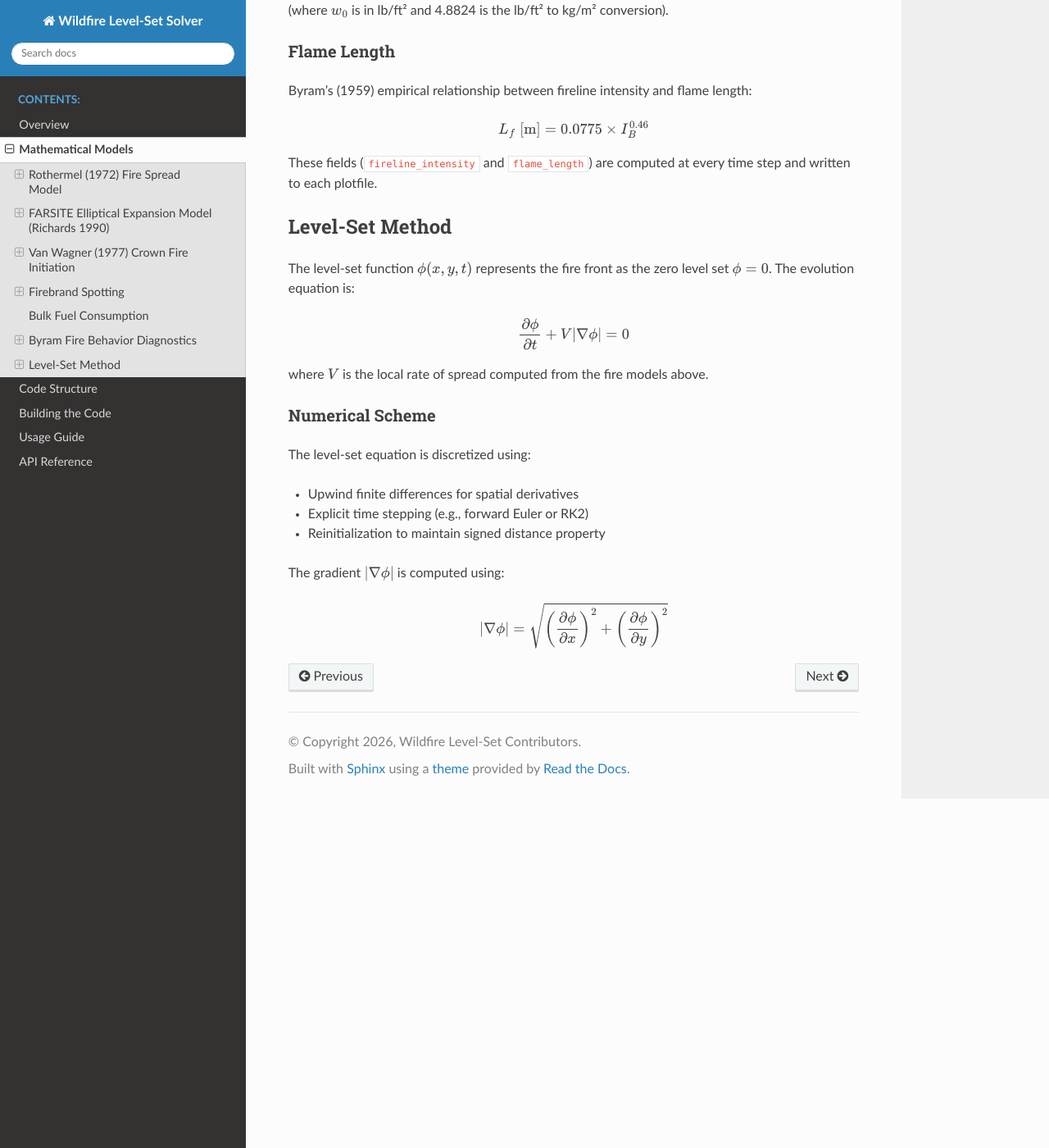
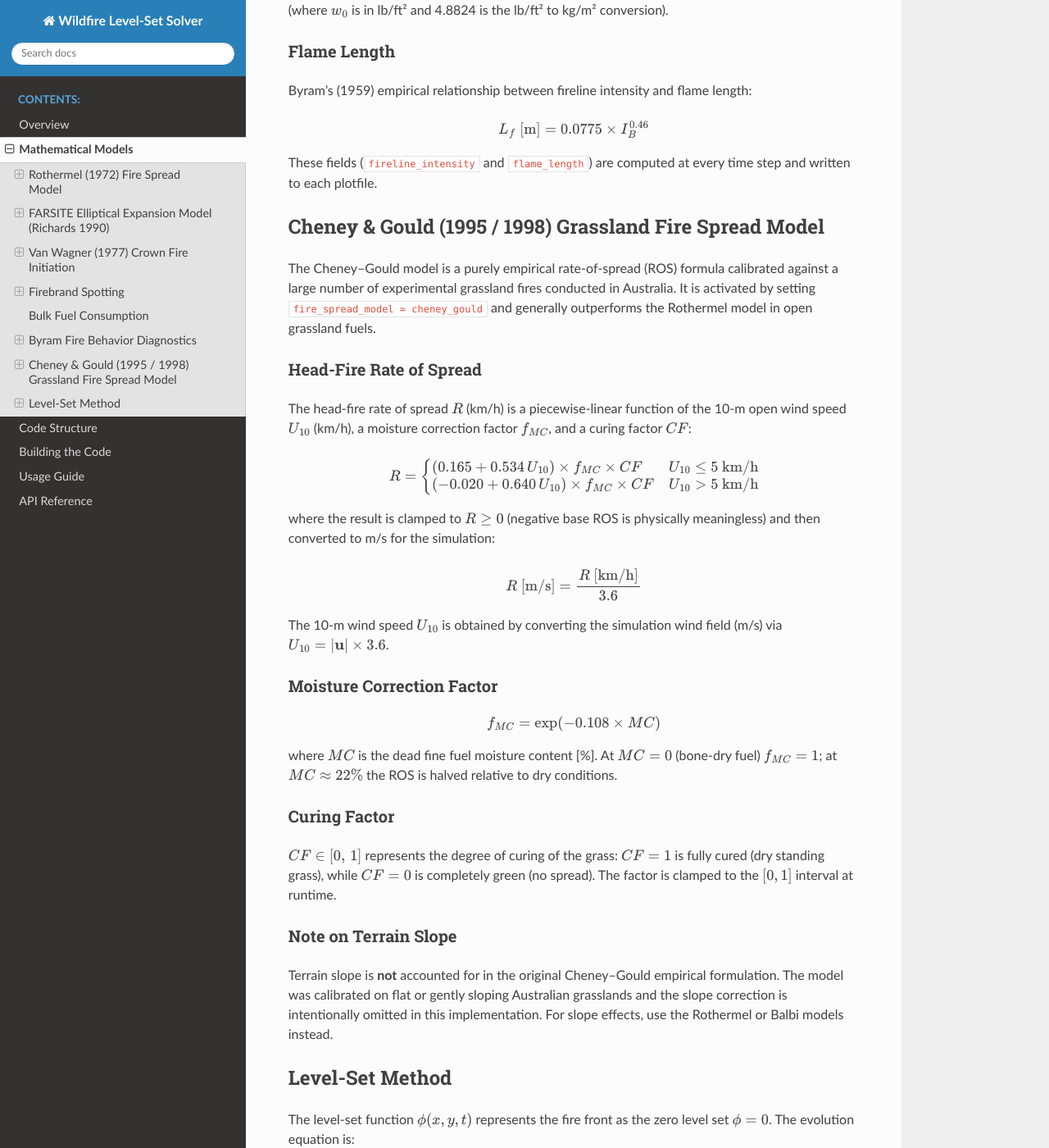
Before and after one commit to hgopalan/wildfire_levelset, a Sphinx documentation site: the page built from docs/mathematical_models.rst, in a window 1280 px wide and 1400 px high, scrolled down 7567 px. Shown: the whole window at 82% size. Built offline with Sphinx 7.4.7 and the Read the Docs theme 3.1.0, drawn with Linux system fonts in a browser that asks for light colours.

Commit message:
Add Cheney & Gould model documentation and regtest
Agent-Logs-Url: https://github.com/hgopalan/wildfire_levelset/sessions/affa2400-fccf-4e54-a37d-36ab4b273dcd

Co-authored-by: hgopalan <1108371+hgopalan@users.noreply.github.com>

```diff
--- a/docs/mathematical_models.rst
+++ b/docs/mathematical_models.rst
@@ -418,6 +418,62 @@ Byram's (1959) empirical relationship between fireline intensity and flame lengt
 These fields (``fireline_intensity`` and ``flame_length``) are computed at every time
 step and written to each plotfile.
 
+Cheney & Gould (1995 / 1998) Grassland Fire Spread Model
+----------------------------------------------------------
+
+The Cheney–Gould model is a purely empirical rate-of-spread (ROS) formula calibrated against a large number of experimental grassland fires conducted in Australia. It is activated by setting ``fire_spread_model = cheney_gould`` and generally outperforms the Rothermel model in open grassland fuels.
+
+Head-Fire Rate of Spread
+^^^^^^^^^^^^^^^^^^^^^^^^^
+
+The head-fire rate of spread :math:`R` (km/h) is a piecewise-linear function of
+the 10-m open wind speed :math:`U_{10}` (km/h), a moisture correction factor
+:math:`f_{MC}`, and a curing factor :math:`CF`:
+
+.. math::
+
+   R = \begin{cases}
+       (0.165 + 0.534\,U_{10}) \times f_{MC} \times CF & U_{10} \le 5\ \text{km/h} \\
+       (-0.020 + 0.640\,U_{10}) \times f_{MC} \times CF & U_{10} > 5\ \text{km/h}
+   \end{cases}
+
+where the result is clamped to :math:`R \ge 0` (negative base ROS is physically
+meaningless) and then converted to m/s for the simulation:
+
+.. math::
+
+   R\ [\text{m/s}] = \frac{R\ [\text{km/h}]}{3.6}
+
+The 10-m wind speed :math:`U_{10}` is obtained by converting the simulation wind
+field (m/s) via :math:`U_{10} = |\mathbf{u}| \times 3.6`.
+
+Moisture Correction Factor
+^^^^^^^^^^^^^^^^^^^^^^^^^^^
+
+.. math::
+
+   f_{MC} = \exp(-0.108 \times MC)
+
+where :math:`MC` is the dead fine fuel moisture content [%]. At :math:`MC = 0`
+(bone-dry fuel) :math:`f_{MC} = 1`; at :math:`MC \approx 22\%` the ROS is
+halved relative to dry conditions.
+
+Curing Factor
+^^^^^^^^^^^^^
+
+:math:`CF \in [0,\,1]` represents the degree of curing of the grass:
+:math:`CF = 1` is fully cured (dry standing grass), while :math:`CF = 0` is
+completely green (no spread). The factor is clamped to the :math:`[0,1]`
+interval at runtime.
+
+Note on Terrain Slope
+^^^^^^^^^^^^^^^^^^^^^
+
+Terrain slope is **not** accounted for in the original Cheney–Gould empirical
+formulation. The model was calibrated on flat or gently sloping Australian
+grasslands and the slope correction is intentionally omitted in this
+implementation. For slope effects, use the Rothermel or Balbi models instead.
+
 Level-Set Method
 ----------------
 
```
Also changed, not shown: README.md (+57 -1 lines), docs/usage.rst (+21 -1 lines), regtest/README.md, regtest/cheney_gould_grassfire/README.md (added), 1 other file.
